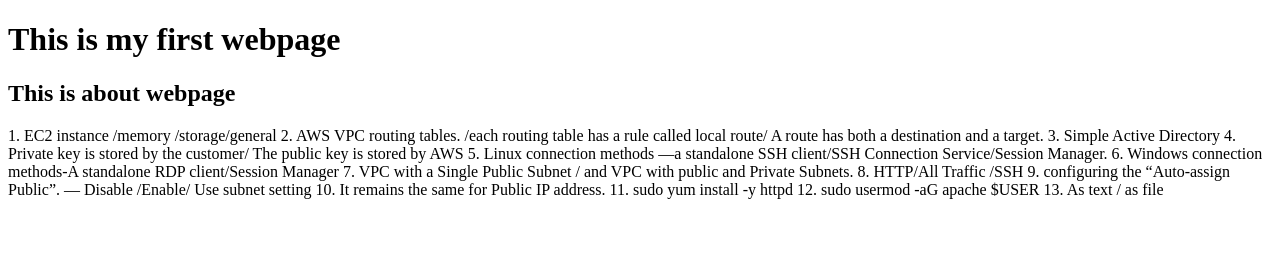
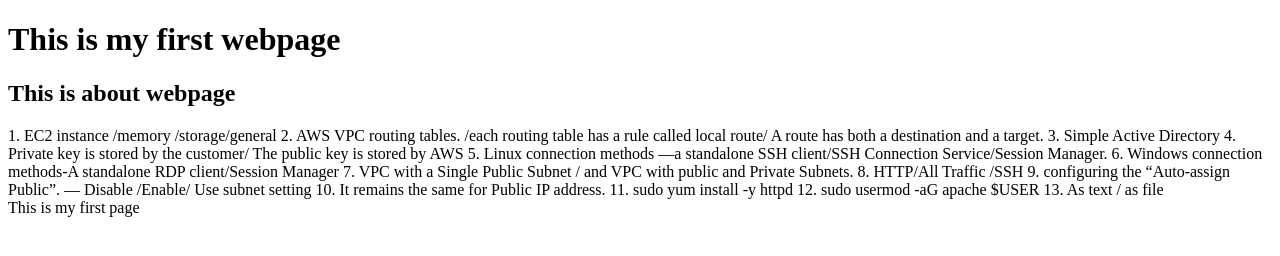
Before and after one commit to shenjuna/blog, a plain HTML site: page 001.html in a window 1280 px wide. Drawn offline with Linux system fonts and the light colour scheme.

Commit message:
this is add div

```diff
--- a/001.html
+++ b/001.html
@@ -24,5 +24,8 @@
         12. sudo usermod -aG apache $USER
         13. As text / as file
     </div>
+    <div>
+        This is my first page
+    </div>
 </body>
 </html>
```
